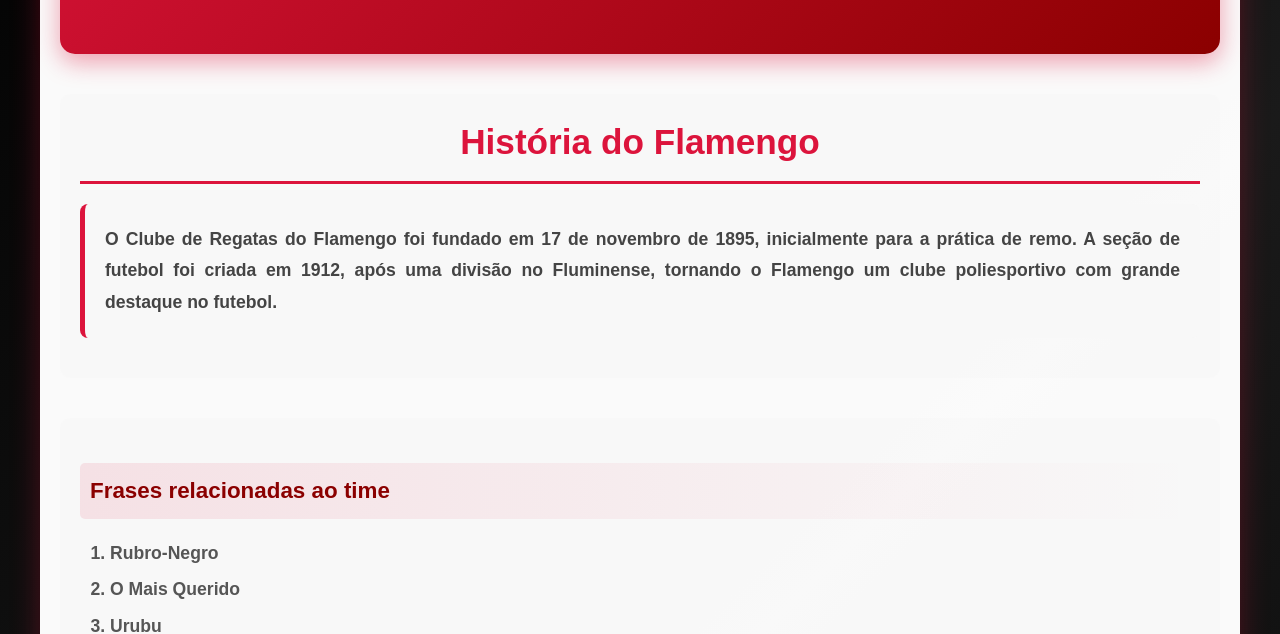
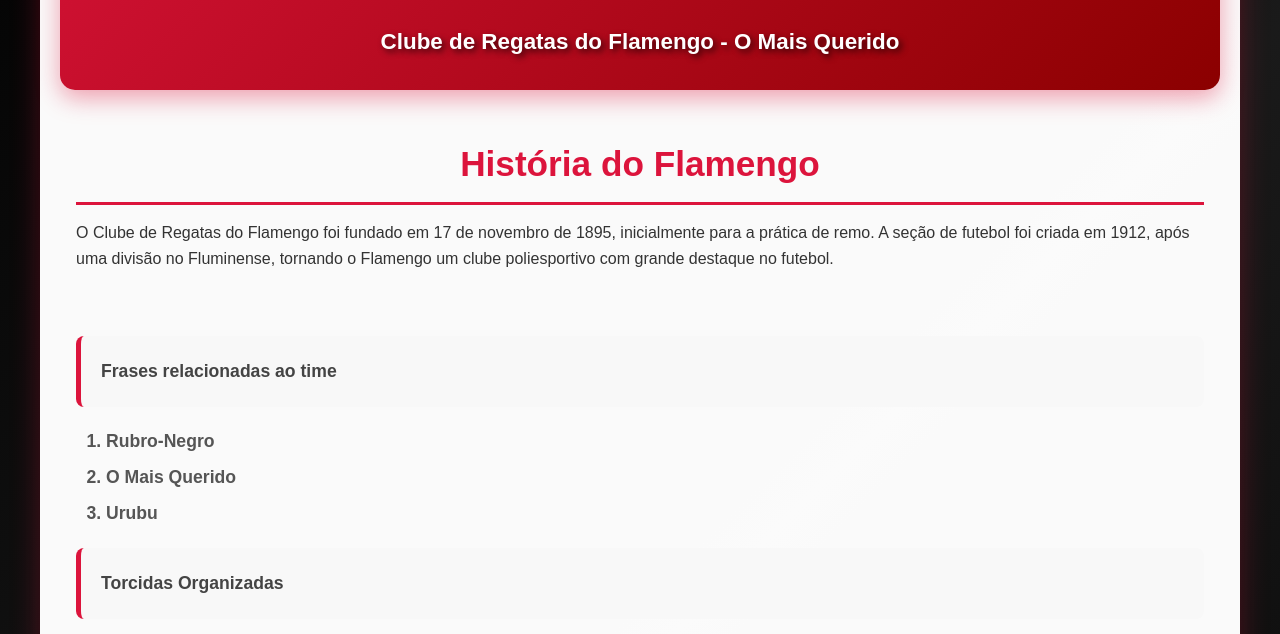
Before and after one commit to henrique151/AulaDW, a plain HTML site: page index.html in a window 1280 px wide. Shown: the part 327-961 px from the top of the page. Drawn offline with Linux system fonts and the light colour scheme.

Commit message:
altreção o css simples

```diff
--- a/css/style.css
+++ b/css/style.css
@@ -14,13 +14,11 @@
 
 main {
     max-width: 1200px;
-            margin: 0 auto;
+    margin: 20px auto;
     padding: 20px;
     background: rgba(255, 255, 255, 0.98);
     box-shadow: 0 0 30px rgba(220, 20, 60, 0.3);
     border-radius: 15px;
-            margin-top: 20px;
-            margin-bottom: 20px;
 }
 
 header {
@@ -36,8 +34,8 @@
     max-width: 100px;
     width: 100%;
     height: auto;
-            border: 0px;
-            border-radius: 0px;
+    border: 0;
+    border-radius: 0;
     box-shadow: none;
 }
 
@@ -71,25 +69,24 @@
     margin: 20px 0;
 }
 
-        h4 {
-            color: #8B0000;
-            font-size: 1.4rem;
-            margin: 25px 0 15px 0;
-            padding: 10px;
-            background: linear-gradient(90deg, rgba(220, 20, 60, 0.1) 0%, transparent 100%);
-            border-radius: 5px;
-        }
+section {
+    margin-bottom: 12px;
+    padding: 16px;
+    border-radius: 10px;
 
-        section {
-            margin-bottom: 40px;
-            padding: 20px;
-            border-radius: 10px;
-            background: rgba(248, 248, 248, 0.5);
 }
 
 section:first-child {
     background: transparent;
     padding: 0;
+}
+
+section header p {
+    text-align: center;
+    font-size: 1.4rem;
+    color: white;
+    font-weight: bold;
+    text-shadow: 3px 3px 6px rgba(0, 0, 0, 0.7);
 }
 
 img {
@@ -104,7 +101,9 @@
     transform: scale(1.05);
 }
 
-        ol, ul {
+
+ol,
+ul {
     margin: 20px 0;
     padding-left: 30px;
 }
@@ -137,10 +136,12 @@
 
 th {
     background: linear-gradient(135deg, #DC143C 0%, #8B0000 100%);
+    /* Flamengo colors */
     color: white;
     padding: 15px 10px;
     text-align: center;
     font-weight: bold;
+    /* Make sure the text is bold */
     font-size: 0.95rem;
     text-transform: uppercase;
     letter-spacing: 1px;
@@ -150,6 +151,7 @@
     padding: 15px 10px;
     text-align: center;
     border-bottom: 1px solid #eee;
+    /* Lighten the border color */
     vertical-align: middle;
 }
 
@@ -209,7 +211,8 @@
         font-size: 0.85rem;
     }
 
-            th, td {
+    th,
+    td {
         padding: 10px 5px;
     }
 
@@ -227,7 +230,8 @@
         font-size: 0.75rem;
     }
 
-            th, td {
+    th,
+    td {
         padding: 8px 3px;
     }
 }
--- a/index.html
+++ b/index.html
@@ -13,27 +13,27 @@
         <section>
             <header>
                 <h1>Flamengo</h1>
-                <img src="./img/flamengo_braz_logo.png"
-                    alt="Escudo do Clube de Regatas do Flamengo">
+                <img src="./img/flamengo_braz_logo.png" alt="Escudo do Clube de Regatas do Flamengo">
+                <p>Clube de Regatas do Flamengo - O Mais Querido</p>
             </header>
         </section>
 
         <section>
             <h2>História do Flamengo</h2>
-            <h3>O Clube de Regatas do Flamengo foi fundado em 17 de novembro de 1895, inicialmente para a prática de
+            <p>O Clube de Regatas do Flamengo foi fundado em 17 de novembro de 1895, inicialmente para a prática de
                 remo. A seção de futebol foi criada em 1912, após uma divisão no Fluminense, tornando o Flamengo um
-                clube poliesportivo com grande destaque no futebol.</h3>
+                clube poliesportivo com grande destaque no futebol.</p>
         </section>
 
         <section>
-            <h4>Frases relacionadas ao time</h4>
+            <h3>Frases relacionadas ao time</h3>
             <ol>
                 <li>Rubro-Negro</li>
                 <li>O Mais Querido</li>
                 <li>Urubu</li>
             </ol>
 
-            <h4>Torcidas Organizadas</h4>
+            <h3>Torcidas Organizadas</h3>
             <ul>
                 <li>Torcida Jovem do Flamengo</li>
                 <li>Raça Rubro-Negra</li>
@@ -53,8 +53,7 @@
                     <th>Link do Site</th>
                 </tr>
                 <tr>
-                    <td><img src="./img/Escudo_do_Sport_Club_Internacional.png"
-                            alt="Escudo do Internacional"></td>
+                    <td><img src="./img/Escudo_do_Sport_Club_Internacional.png" alt="Escudo do Internacional"></td>
                     <td>Sport Club Internacional</td>
                     <td>Brasileirão Série A</td>
                     <td>
@@ -64,8 +63,7 @@
                     <td><a href="https://www.internacional.com.br/">Site do Internacional</a></td>
                 </tr>
                 <tr>
-                    <td><img src="./img/Escudo_do_Sport_Club_Internacional.png"
-                            alt="Escudo do Internacional"></td>
+                    <td><img src="./img/Escudo_do_Sport_Club_Internacional.png" alt="Escudo do Internacional"></td>
                     <td>Sport Club Internacional</td>
                     <td>Libertadores</td>
                     <td>
@@ -75,8 +73,7 @@
                     <td><a href="https://www.internacional.com.br/">Site do Internacional</a></td>
                 </tr>
                 <tr>
-                    <td><img src="img/Esporte_Clube_Vitória_logo.png"
-                            alt="Escudo do Vitória"></td>
+                    <td><img src="img/Esporte_Clube_Vitória_logo.png" alt="Escudo do Vitória"></td>
                     <td>Esporte Clube Vitória</td>
                     <td>Brasileirão Série A</td>
                     <td>
@@ -86,8 +83,7 @@
                     <td><a href="https://www.lojasounego.com.br/">Site do Vitória</a></td>
                 </tr>
                 <tr>
-                    <td><img src="img/gremio-logo-escudo-2.png"
-                            alt="Escudo do Grêmio"></td>
+                    <td><img src="./img/gremio-logo-escudo-2.png" alt="Escudo do Grêmio"></td>
                     <td>Grêmio Foot-Ball Porto Alegrense</td>
                     <td>Brasileirão Série A</td>
                     <td>
```
Lines whose indentation alone changed are shown as unchanged.
